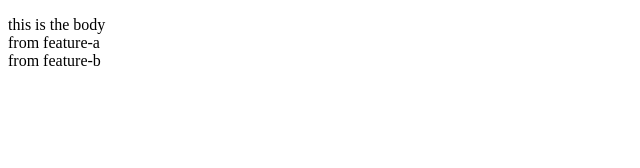
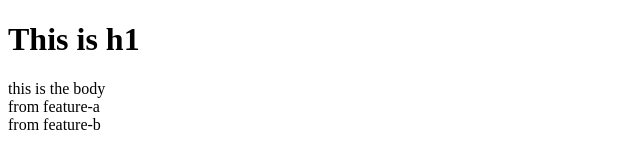
Before and after one commit to wisdom-weaver/git-one, a plain HTML site: page index.html in a window 1280 px wide. Shown: the whole page, without its empty margins (0-640 px from the left). Drawn offline with Linux system fonts and the light colour scheme.

Commit message:
added h1

```diff
--- a/index.html
+++ b/index.html
@@ -6,6 +6,7 @@
     <title>Git 1</title>
 </head>
 <body>
+    <h1>This is h1</h1>
     <p class="text">
         this is the body
     </p>
```
